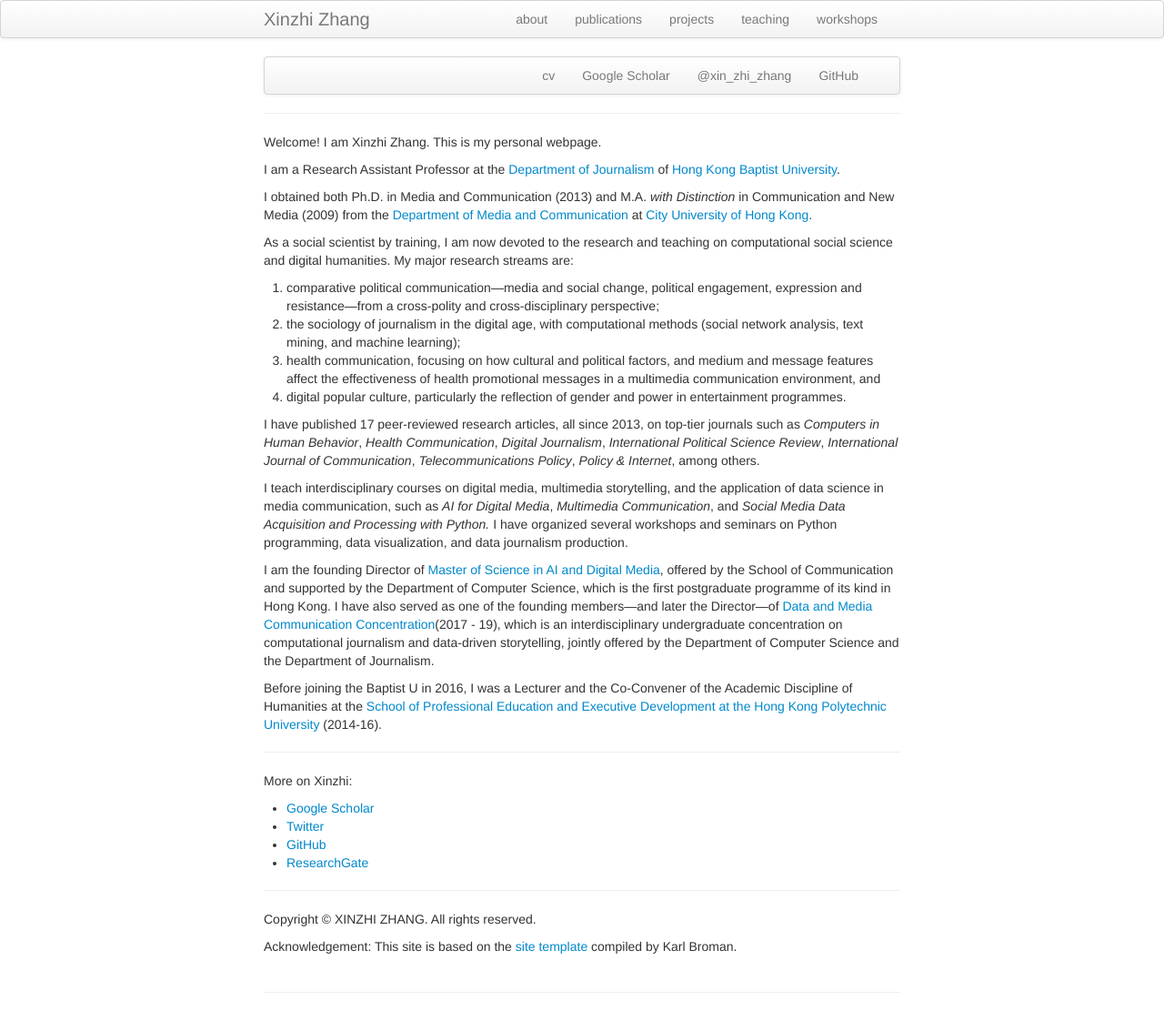
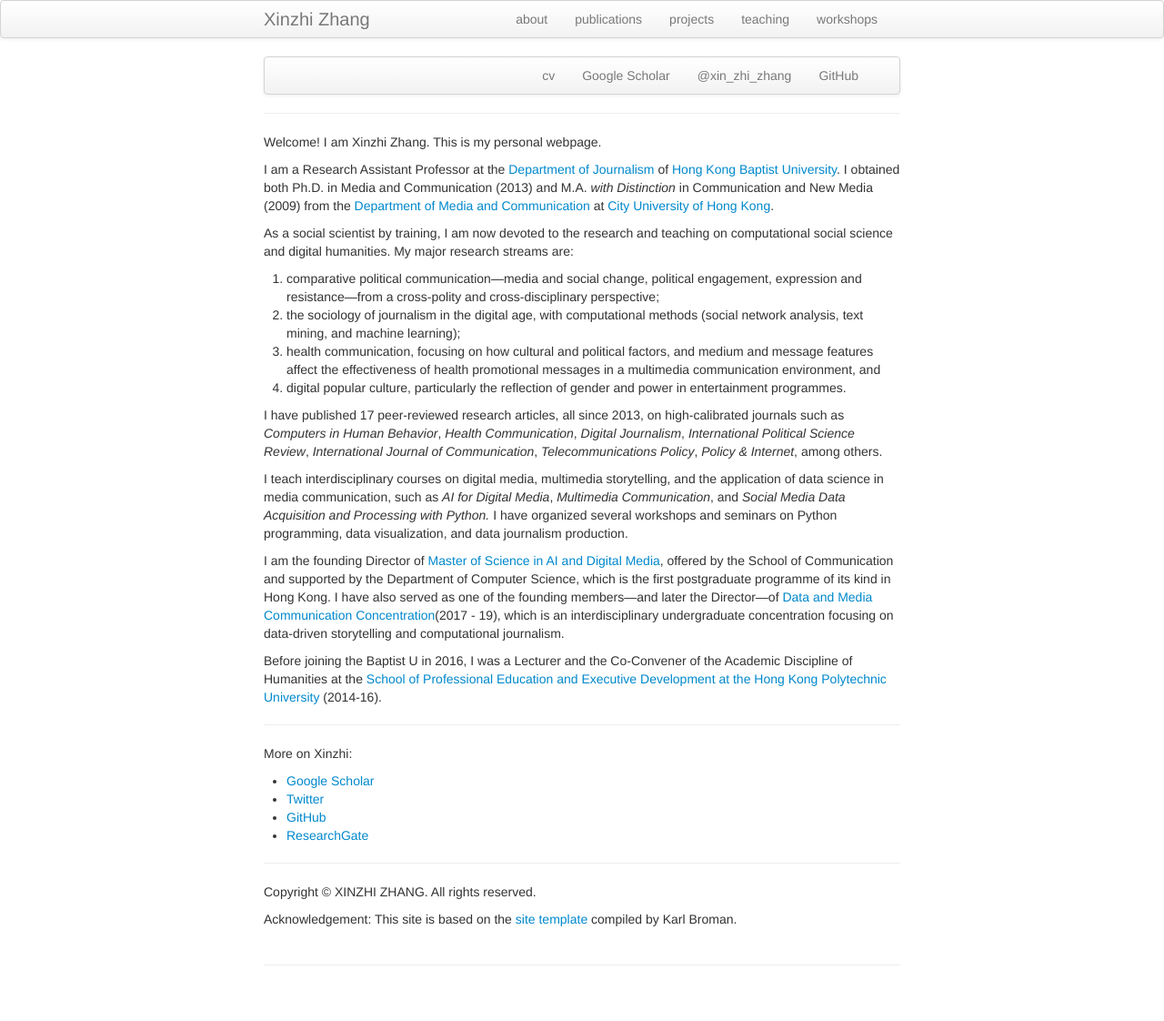
Before and after one commit to xzzhang2/xzzhang2.github.io, a Jekyll site: the page built from index.md, in a window 1280 px wide. Shown: the whole page at 91% size. Built offline with Jekyll 4.4.1, drawn with Linux system fonts in a browser that asks for light colours; after the commit the page ends 1092 px from its top, so only the background shows below that.

Commit message:
updating personal bio

```diff
--- a/index.md
+++ b/index.md
@@ -20,9 +20,7 @@ keywords: R, Python, statistics, text mining, social network analysis, comparati
 
 Welcome! I am Xinzhi Zhang. This is my personal webpage.
 
-I am a Research Assistant Professor at the [Department of Journalism](http://www.jour.hkbu.edu.hk/faculty-member/dr-xinzhi-zhang/) of [Hong Kong Baptist University](http://www.hkbu.edu.hk).
-
-I obtained both Ph.D. in Media and Communication (2013) and M.A. *with Distinction* in Communication and New Media (2009) from the [Department of Media and Communication](http://www6.cityu.edu.hk/com/) at [City University of Hong Kong](www.cityu.edu.hk).
+I am a Research Assistant Professor at the [Department of Journalism](http://www.jour.hkbu.edu.hk/faculty-member/dr-xinzhi-zhang/) of [Hong Kong Baptist University](http://www.hkbu.edu.hk). I obtained both Ph.D. in Media and Communication (2013) and M.A. *with Distinction* in Communication and New Media (2009) from the [Department of Media and Communication](http://www6.cityu.edu.hk/com/) at [City University of Hong Kong](www.cityu.edu.hk).
 
 As a social scientist by training, I am now devoted to the research and teaching on computational social science and digital humanities. My major research streams are:
 
@@ -31,11 +29,11 @@ As a social scientist by training, I am now devoted to the research and teaching
   3. health communication, focusing on how cultural and political factors, and medium and message features affect the effectiveness of health promotional messages in a multimedia communication environment, and
   4. digital popular culture, particularly the reflection of gender and power in entertainment programmes.
 
-I have published 17 peer-reviewed research articles, all since 2013, on top-tier journals such as *Computers in Human Behavior*, *Health Communication*, *Digital Journalism*, *International Political Science Review*, *International Journal of Communication*, *Telecommunications Policy*, *Policy & Internet*, among others.
+I have published 17 peer-reviewed research articles, all since 2013, on high-calibrated journals such as *Computers in Human Behavior*, *Health Communication*, *Digital Journalism*, *International Political Science Review*, *International Journal of Communication*, *Telecommunications Policy*, *Policy & Internet*, among others.
 
 I teach interdisciplinary courses on digital media, multimedia storytelling, and the application of data science in media communication, such as *AI for Digital Media*, *Multimedia Communication*, and *Social Media Data Acquisition and Processing with Python.* I have organized several workshops and seminars on Python programming, data visualization, and data journalism production.
 
-I am the founding Director of [Master of Science in AI and Digital Media](http://comd.hkbu.edu.hk/masters/en/aidm), offered by the School of Communication and supported by the Department of Computer Science, which is the first postgraduate programme of its kind in Hong Kong. I have also served as one of the founding members—and later the Director—of [Data and Media Communication Concentration](http://bu-dmc.hkbu.edu.hk)(2017 - 19), which is an interdisciplinary undergraduate concentration on computational journalism and data-driven storytelling, jointly offered by the Department of Computer Science and the Department of Journalism.
+I am the founding Director of [Master of Science in AI and Digital Media](http://comd.hkbu.edu.hk/masters/en/aidm), offered by the School of Communication and supported by the Department of Computer Science, which is the first postgraduate programme of its kind in Hong Kong. I have also served as one of the founding members—and later the Director—of [Data and Media Communication Concentration](http://bu-dmc.hkbu.edu.hk)(2017 - 19), which is an interdisciplinary undergraduate concentration focusing on data-driven storytelling and computational journalism.
 
 Before joining the Baptist U in 2016, I was a Lecturer and the Co-Convener of the Academic Discipline of Humanities at the [School of Professional Education and Executive Development at the Hong Kong Polytechnic University](https://www.speed-polyu.edu.hk) (2014-16).
 
```
